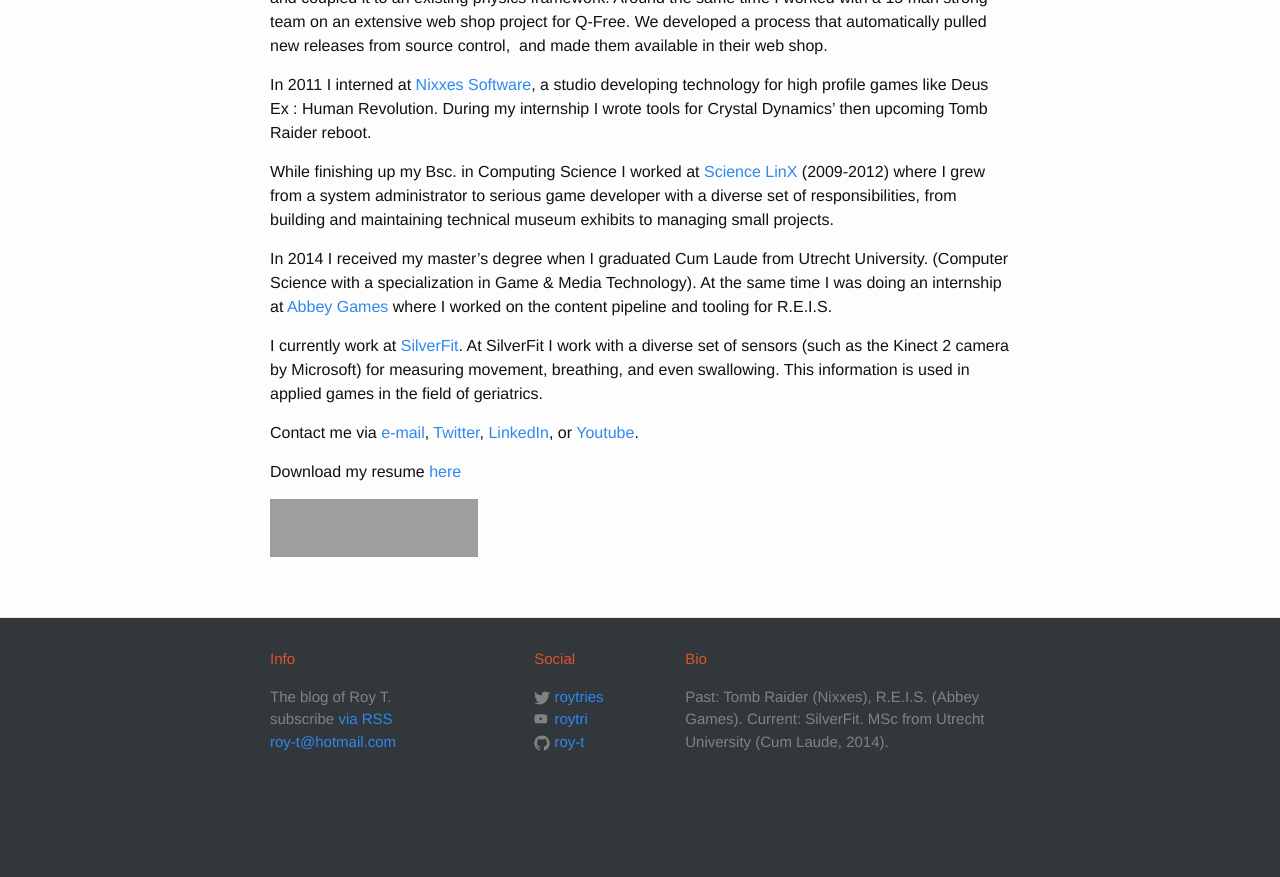
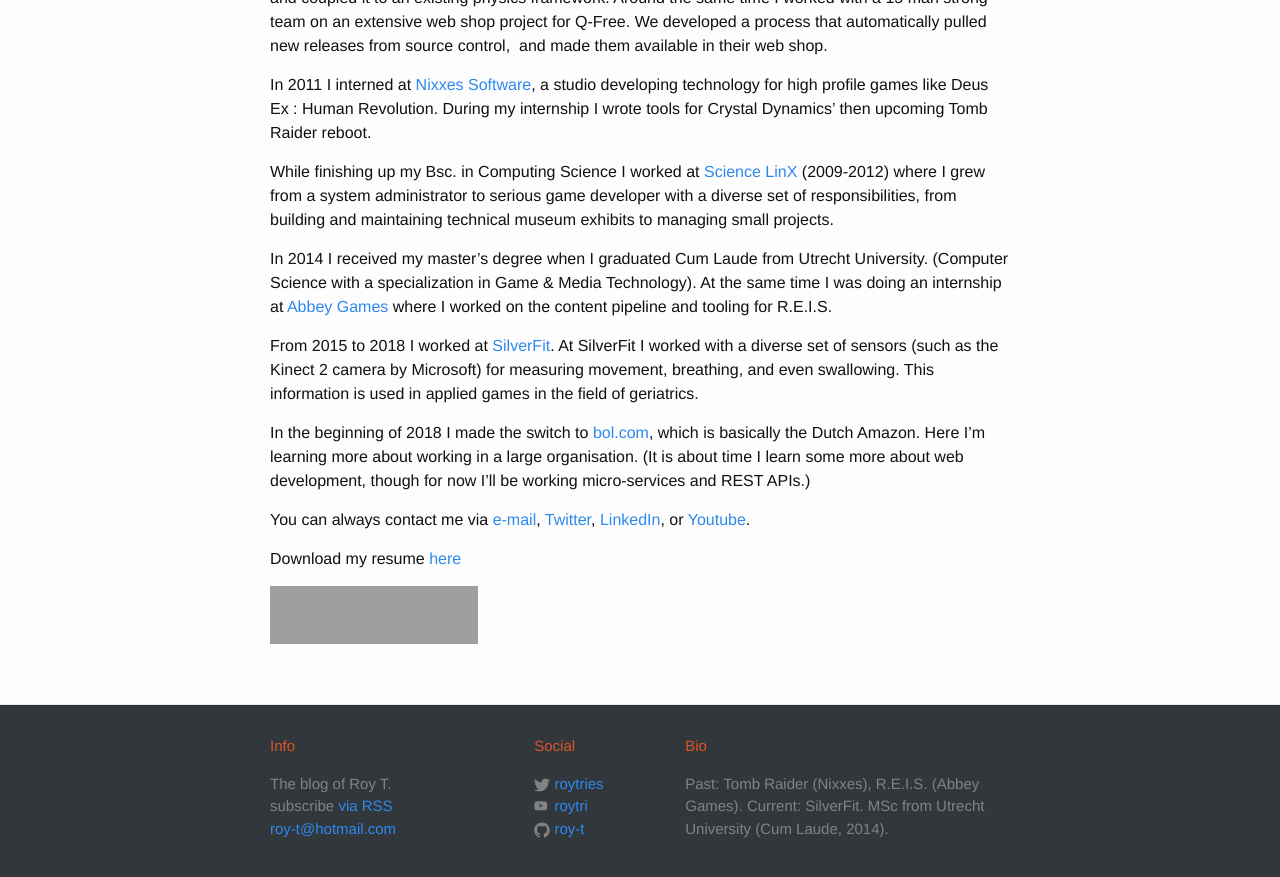
Before and after one commit to roy-t/roy-t.nl, a Jekyll site: the page built from about.md, in a window 1280 px wide and 900 px high, scrolled down 592 px. Shown: the top 877 px of the window. Built offline with Jekyll 4.4.1, drawn with Linux system fonts in a browser that asks for light colours; before the commit the page ends 1405 px from its top, so only the background shows below that; grey boxes are pictures that could not be loaded.

Commit message:
Add SSL support

```diff
--- a/about.md
+++ b/about.md
@@ -19,11 +19,13 @@
 
 In 2014 I received my master's degree when I graduated Cum Laude from Utrecht University. (Computer Science with a specialization in Game & Media Technology). At the same time I was doing an internship at <a href="http://www.abbeygames.com">Abbey Games</a> where I worked on the content pipeline and tooling for R.E.I.S.
 
-I currently work at <a href="http://silverfit.nl">SilverFit</a>. At SilverFit I work with a diverse set of sensors (such as the Kinect 2 camera by Microsoft) for measuring movement, breathing, and even swallowing. This information is used in applied games in the field of geriatrics.
+From 2015 to 2018 I worked at <a href="http://silverfit.nl">SilverFit</a>. At SilverFit I worked with a diverse set of sensors (such as the Kinect 2 camera by Microsoft) for measuring movement, breathing, and even swallowing. This information is used in applied games in the field of geriatrics.
 
-Contact me via <a href="mailto:roy-t@hotmail.com">e-mail</a>, <a href="https://twitter.com/roytries">Twitter</a>, <a href="http://www.linkedin.com/pub/roy-triesscheijn/32/38a/387">LinkedIn</a>, or <a href="http://www.youtube.com/user/roytri">Youtube</a>.
+In the beginning of 2018 I made the switch to <a href="https://bol.com">bol.com</a>, which is basically the Dutch Amazon. Here I'm learning more about working in a large organisation. (It is about time I learn some more about web development, though for now I'll be working micro-services and REST APIs.)
 
-Download my resume <a href="http://roy-t.nl/files/resume.pdf">here</a>
+You can always contact me via <a href="mailto:roy-t@hotmail.com">e-mail</a>, <a href="https://twitter.com/roytries">Twitter</a>, <a href="http://www.linkedin.com/pub/roy-triesscheijn/32/38a/387">LinkedIn</a>, or <a href="http://www.youtube.com/user/roytri">Youtube</a>.
+
+Download my resume <a href="https://roy-t.nl/files/resume.pdf">here</a>
 
 
 <a href="http://stackexchange.com/users/199657"><img class="alignright" title="profile for Roy T. on Stack Exchange, a network of free, community-driven Q&amp;A sites" alt="profile for Roy T. on Stack Exchange, a network of free, community-driven Q&amp;A sites" src="http://stackexchange.com/users/flair/199657.png" width="208" height="58" />
```
Also changed, not shown: 1 other file.
